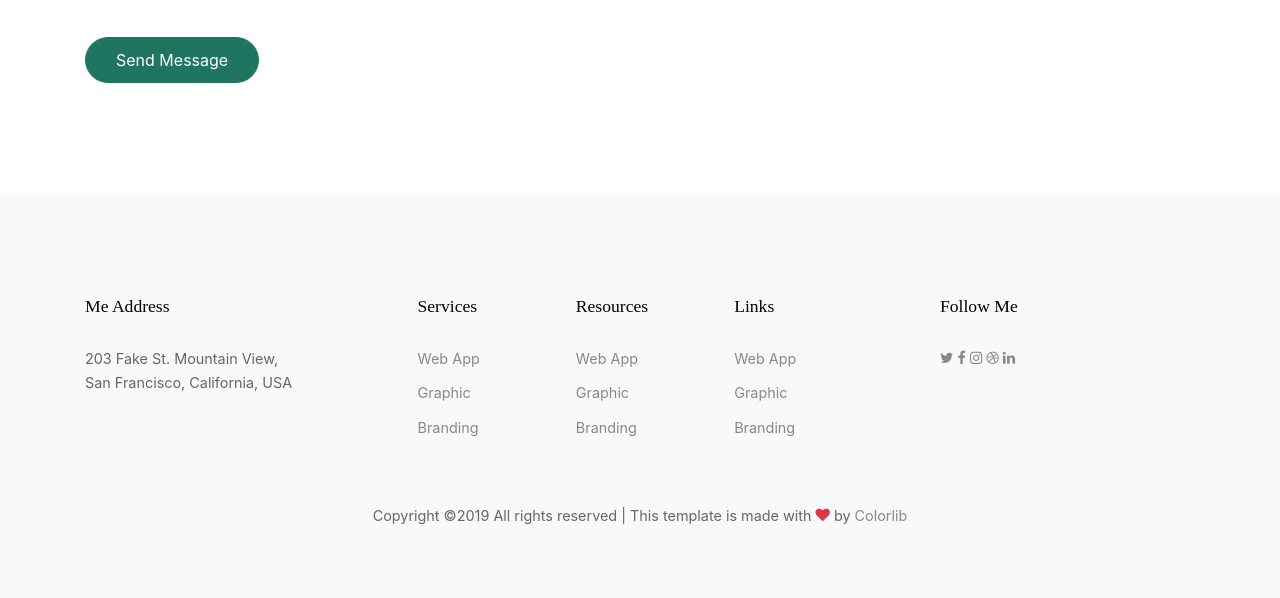
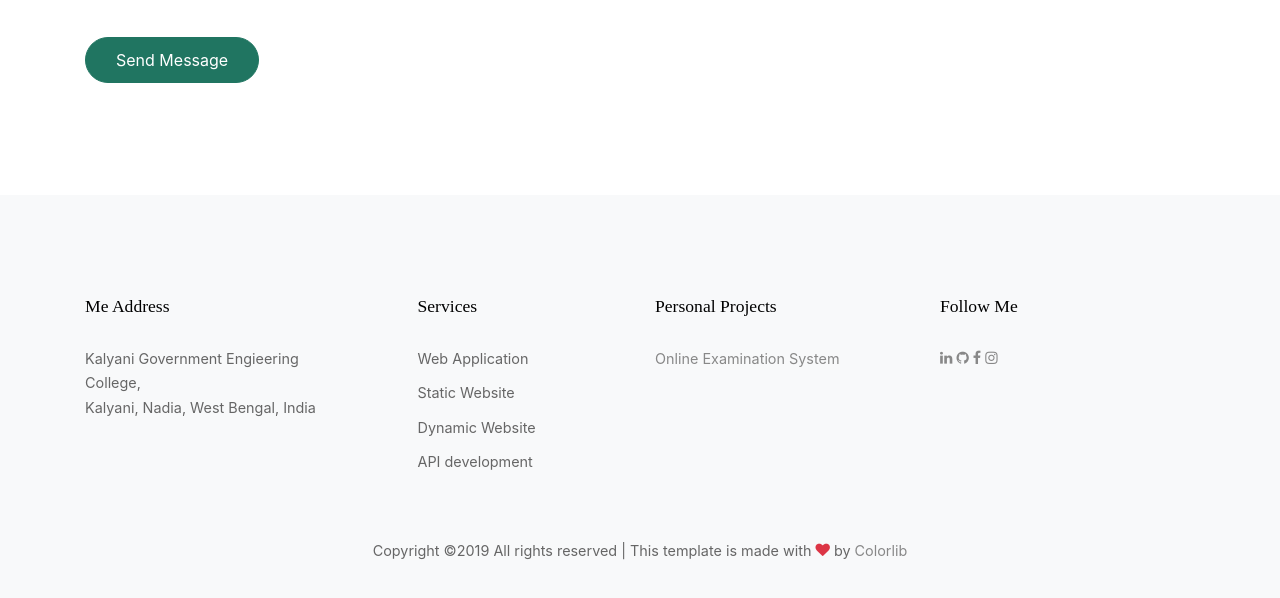
Before and after one commit to 224alpha/kiran.github.io, a plain HTML site: page index.html in a window 1280 px wide. Shown: the part 5259-5857 px from the top of the page. Drawn offline with Linux system fonts and the light colour scheme; some packages are replaced by stand-ins of ours; a script that the page names is missing; files whose address does not match are found by name; a web font is replaced by a local one.

Commit message:
updated footer

```diff
--- a/index.html
+++ b/index.html
@@ -382,43 +382,33 @@
         <div class="row mb-5">
           <div class="col-md-3">
             <h3 class="footer-title">Me Address</h3>
-            <p><span class="d-inline-block d-md-block">203 Fake St. Mountain View,</span> San Francisco, California, USA</p>
+            <p><span class="d-inline-block d-md-block">Kalyani Government Engieering College,</span> Kalyani, Nadia, West Bengal, India</p>
           </div>
           <div class="col-md-5 mx-auto">
             <div class="row">
-              <div class="col-lg-4">
+              <div class="col-lg-6">
                 <h3 class="footer-title">Services</h3>
                 <ul class="list-unstyled">
-                  <li><a href="#">Web App</a></li>
-                  <li><a href="#">Graphic</a></li>
-                  <li><a href="#">Branding</a></li>
+                  <li>Web Application</li>
+                  <li>Static Website</li>
+                  <li>Dynamic Website</li>
+                  <li>API development</li>
                 </ul>
               </div>
-              <div class="col-lg-4">
-                <h3 class="footer-title">Resources</h3>
+              <div class="col-lg-6">
+                <h3 class="footer-title">Personal Projects</h3>
                 <ul class="list-unstyled">
-                  <li><a href="#">Web App</a></li>
-                  <li><a href="#">Graphic</a></li>
-                  <li><a href="#">Branding</a></li>
-                </ul>
-              </div>
-              <div class="col-lg-4">
-                <h3 class="footer-title">Links</h3>
-                <ul class="list-unstyled">
-                  <li><a href="#">Web App</a></li>
-                  <li><a href="#">Graphic</a></li>
-                  <li><a href="#">Branding</a></li>
+                  <li><a href="https://github.com/kiranonline/Online-Examination-System" target="_blank">Online Examination System</a></li>
                 </ul>
               </div>
             </div>
           </div>
           <div class="col-md-3">
             <h3 class="footer-title">Follow Me</h3>
-            <a href="#" class="social-circle"><span class="icon-twitter"></span></a>
-            <a href="#" class="social-circle"><span class="icon-facebook"></span></a>
-            <a href="#" class="social-circle"><span class="icon-instagram"></span></a>
-            <a href="#" class="social-circle"><span class="icon-dribbble"></span></a>
-            <a href="#" class="social-circle"><span class="icon-linkedin"></span></a>
+            <a href="https://www.linkedin.com/in/kiran-kumar-das-90422914a/" target="_blank" class="social-circle"><span class="icon-linkedin"></span></a>
+            <a href="https://github.com/kiranonline" target="_blank" class="social-circle"><span class="icon-github"></span></a>
+            <a href="https://www.facebook.com/kiran.das.3994" target="_blank" class="social-circle"><span class="icon-facebook"></span></a>
+            <a href="https://www.instagram.com/kiran_online/" target="_blank" class="social-circle"><span class="icon-instagram"></span></a>
           </div>
         </div>
 
```
